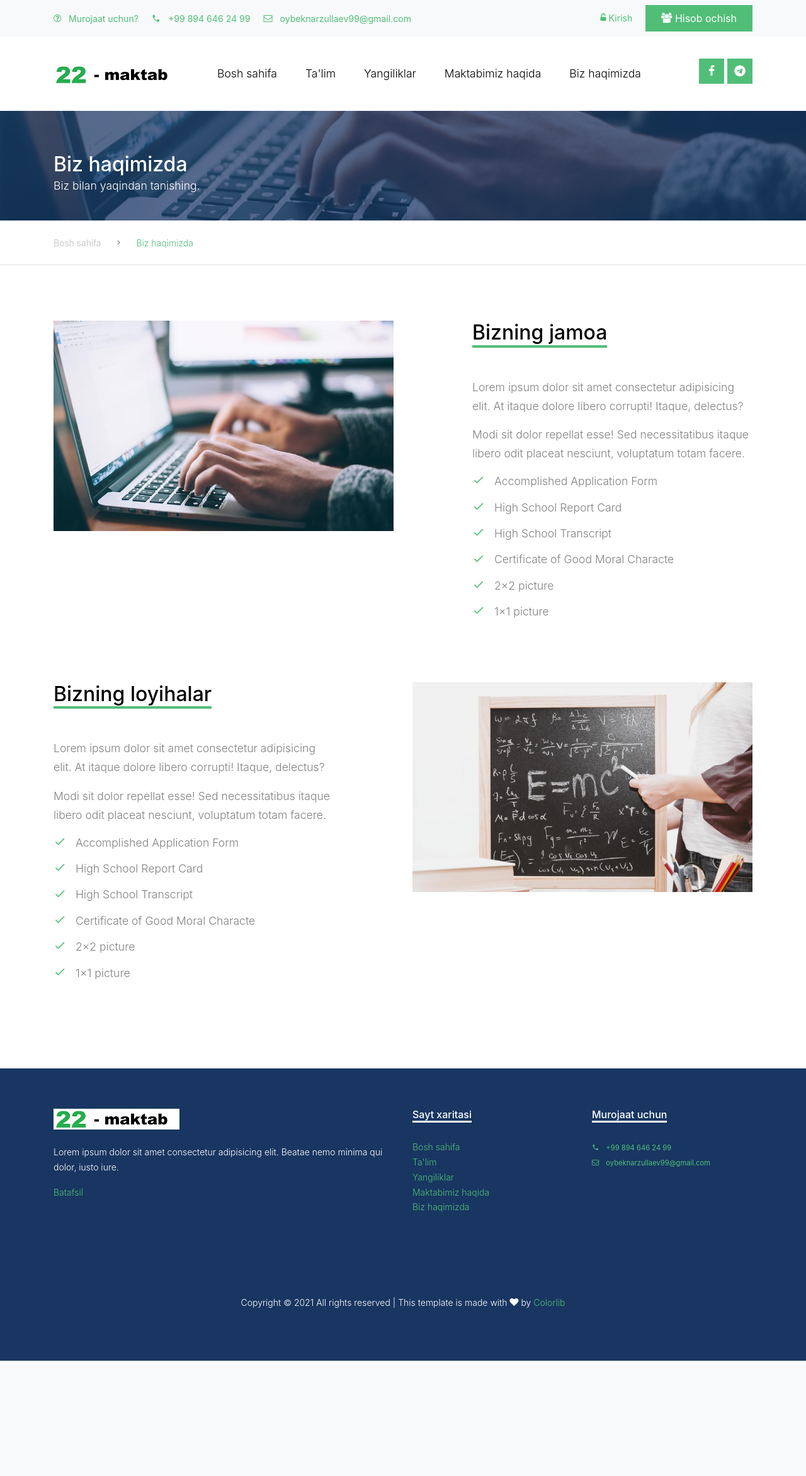
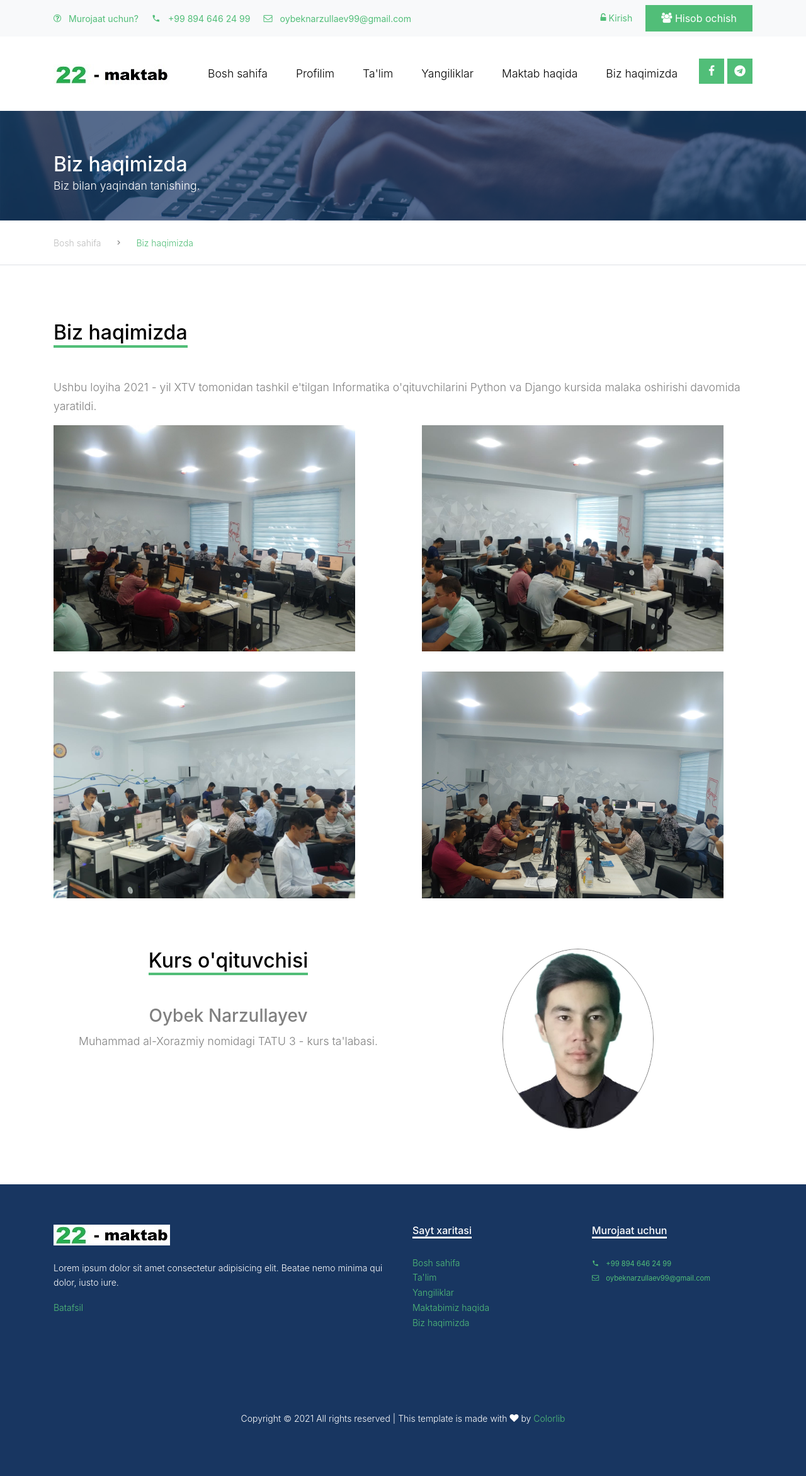
Before and after one commit to RahimovIlhom/kollej, a Django app: page /about-us/ in a window 1280 px wide. Shown: the whole page at 63% size. Before the commit the page ends 2160 px from the top, so only its background shows below. Run offline with Django 3.2, Linux system fonts and the light colour scheme; some libraries are stand-ins or nearby versions; some web fonts are replaced.

Commit message:
about us

```diff
--- a/app_users/templates/app_users/about_us.html
+++ b/app_users/templates/app_users/about_us.html
@@ -24,66 +24,80 @@
 
 <div class="site-section">
   <div class="container">
+    <div class="row justify-content-center">
+      <div class="col-lg-12 align-self-center">
+        <h2 class="section-title-underline mb-5">
+          <span>Biz haqimizda</span>
+        </h2>
+        <p>
+          Ushbu loyiha 2021 - yil XTV tomonidan tashkil e'tilgan Informatika
+          o'qituvchilarini Python va Django kursida malaka oshirishi davomida
+          yaratildi.
+        </p>
+      </div>
       <div class="row mb-5">
-      <div class="col-lg-6 mb-lg-0 mb-4">
+        <div class="col-lg-6 mb-lg-0">
+          <div class="col-lg-11">
             <img
-          src="{% static 'images/course_6.jpg' %}"
+              src="{% static 'images/team1.jpg' %}"
               alt="Image"
               class="img-fluid"
+              style="margin-bottom: 2rem"
             />
           </div>
-      <div class="col-lg-5 ml-auto align-self-center">
-        <h2 class="section-title-underline mb-5">
-          <span>Bizning jamoa</span>
-        </h2>
-        <p>
-          Lorem ipsum dolor sit amet consectetur adipisicing elit. At itaque
-          dolore libero corrupti! Itaque, delectus?
-        </p>
-        <p>
-          Modi sit dolor repellat esse! Sed necessitatibus itaque libero odit
-          placeat nesciunt, voluptatum totam facere.
-        </p>
-
-        <ol class="ul-check primary list-unstyled">
-          <li>Accomplished Application Form</li>
-          <li>High School Report Card</li>
-          <li>High School Transcript</li>
-          <li>Certificate of Good Moral Characte</li>
-          <li>2×2 picture</li>
-          <li>1×1 picture</li>
-        </ol>
+        </div>
+        <div class="col-lg-6 mb-lg-0">
+          <div class="col-lg-11">
+            <img
+              src="{% static 'images/team2.jpg' %}"
+              alt="Image"
+              class="img-fluid"
+              style="margin-bottom: 2rem"
+            />
+          </div>
+        </div>
+        <div class="col-lg-6 mb-lg-0">
+          <div class="col-lg-11">
+            <img
+              src="{% static 'images/team3.jpg' %}"
+              alt="Image"
+              class="img-fluid"
+              style="margin-bottom: 2rem"
+            />
+          </div>
+        </div>
+        <div class="col-lg-6 mb-lg-0">
+          <div class="col-lg-11">
+            <img
+              src="{% static 'images/team4.jpg' %}"
+              alt="Image"
+              class="img-fluid"
+              style="margin-bottom: 2rem"
+            />
+          </div>
         </div>
       </div>
 
-    <div class="row">
-      <div class="col-lg-6 order-1 order-lg-2 mb-4 mb-lg-0">
+      <div class="row container text-center" style="">
+        <div class="col-lg-6">
+          <h2 class="section-title-underline mb-5">
+            <span>Kurs o'qituvchisi</span>
+          </h2>
+          <h3>Oybek Narzullayev</h3>
+          <p>Muhammad al-Xorazmiy nomidagi TATU 3 - kurs ta'labasi.</p>
+        </div>
+        <div class="col-lg-6">
           <img
-          src="{% static 'images/course_3.jpg' %}"
+            src="{% static 'images/oybek.png' %}"
             alt="Image"
-          class="img-fluid"
+            style="
+              width: 15rem;
+              height: auto;
+              border: solid 1px;
+              border-radius: 50%;
+            "
           />
         </div>
-      <div class="col-lg-5 mr-auto align-self-center order-2 order-lg-1">
-        <h2 class="section-title-underline mb-5">
-          <span>Bizning loyihalar</span>
-        </h2>
-        <p>
-          Lorem ipsum dolor sit amet consectetur adipisicing elit. At itaque
-          dolore libero corrupti! Itaque, delectus?
-        </p>
-        <p>
-          Modi sit dolor repellat esse! Sed necessitatibus itaque libero odit
-          placeat nesciunt, voluptatum totam facere.
-        </p>
-        <ol class="ul-check primary list-unstyled">
-          <li>Accomplished Application Form</li>
-          <li>High School Report Card</li>
-          <li>High School Transcript</li>
-          <li>Certificate of Good Moral Characte</li>
-          <li>2×2 picture</li>
-          <li>1×1 picture</li>
-        </ol>
       </div>
     </div>
   </div>
--- a/app_users/templates/app_users/change_password.html
+++ b/app_users/templates/app_users/change_password.html
@@ -20,7 +20,7 @@
     <span class="mx-3 icon-keyboard_arrow_right"></span>
     <a href="{% url 'profile' %}">Profilim</a>
     <span class="mx-3 icon-keyboard_arrow_right"></span>
-    <span class="current">Profilni o'zgartirish</span>
+    <span class="current">Parolni o'zgartirish</span>
   </div>
 </div>
 
--- a/app_users/templates/app_users/edit_profile.html
+++ b/app_users/templates/app_users/edit_profile.html
@@ -31,6 +31,8 @@
         {% if not user.is_authenticated %}
         <h1 align="center">Tizimga kirmagansiz!</h1>
 
+        {% elif %} {% if user.is_superuser %}
+        <h1 align="center">Bu sahifa admin uchun emas!</h1>
         {% else %} {% for message in messages %}
 
         <h4
--- a/curriculum/templates/curriculum/subject_list_view.html
+++ b/curriculum/templates/curriculum/subject_list_view.html
@@ -58,7 +58,7 @@
               {% if subject.image %}
 
               <img src="{{subject.image.url|default_if_none:'#'}}" alt="Image" class="img-fluid"
-                style="height: 15rem; background-size: cover; object-fit: cover;">
+                style="height: 15rem; width:100%; object-fit: cover;">
 
 
               {% else %}
--- a/static/css/my.css
+++ b/static/css/my.css
@@ -16,13 +16,13 @@
   top: 25%;
   width: 100%;
   text-align: center;
-  margin-top: 30px;
+  margin-top: 10px;
 }
 
 .overlay1 a {
   padding: 8px;
   text-decoration: none;
-  font-size: 36px;
+  font-size: 1.5rem;
   color: black;
   display: block;
   transition: 0.3s;
@@ -37,15 +37,15 @@
   position: absolute;
   top: 20px;
   right: 45px;
-  font-size: 60px;
+  font-size: 2rem;
 }
 
 @media screen and (max-height: 450px) {
   .overlay1 a {
-    font-size: 20px;
+    font-size: 1.5rem;
   }
   .overlay1 .closebtn1 {
-    font-size: 40px;
+    font-size: 2rem;
     top: 15px;
     right: 35px;
   }
--- a/templates/base.html
+++ b/templates/base.html
@@ -87,13 +87,16 @@
                   <a href="{% url 'index' %}" class="nav-link text-left">Bosh sahifa</a>
                 </li>
                 <li>
+                  <a href="{% url 'profile' %}" class="nav-link text-left">Profilim</a>
+                </li>
+                <li>
                   <a href="{% url 'curriculum:standard_list' %}" class="nav-link text-left">Ta'lim</a>
                 </li>
                 <li>
                   <a href="{% url 'news' %}" class="nav-link text-left">Yangiliklar</a>
                 </li>
                 <li>
-                  <a href="{% url 'about_school' %}" class="nav-link text-left">Maktabimiz haqida</a>
+                  <a href="{% url 'about_school' %}" class="nav-link text-left">Maktab haqida</a>
                 </li>
                 <li>
                   <a href="{% url 'about_us' %}" class="nav-link text-left">Biz haqimizda</a>
@@ -122,6 +125,7 @@
           <a href="javascript:void(0)" class="closebtn1" onclick="closeNav1()" >&times;</a>
           <div class="overlay-content1">
             <a href="{% url 'index' %}" >Bosh sahifa</a>
+            <a href="{% url 'profile' %}" >Profilim</a>
               <a href="{% url 'curriculum:standard_list' %}" >Ta'lim</a>
               <a href="{% url 'news' %}" >Yangiliklar</a>
               <a href="{% url 'about_school' %}" >Maktabimiz haqida</a>
@@ -150,7 +154,7 @@
           <div class="col-lg-3">
             <h3 class="footer-heading"><span>Sayt xaritasi</span></h3>
             <ul class="list-unstyled">
-              <li><a href="#">Bosh sahifa</a></li>
+              <li><a href="{% url 'index' %}">Bosh sahifa</a></li>
               <li>
                 <a href="{% url 'curriculum:standard_list' %}">Ta'lim</a>
               </li>
```
Also changed, not shown: app_users/templates/app_users/index.html (+7 -6 lines), app_users/templates/app_users/news.html (+3 -6 lines), app_users/templates/app_users/profile.html (+16 -4 lines), curriculum/templates/curriculum/lesson_detail_view.html (+32 -1 lines), db.sqlite3, media/Images/1-blog-pavla-aksenova-luchshie-oteli-mira-oaje-burj-al-arab-foto-wellington777---_ljuYpiq.jpg (added), media/Images/News/2.jpg (added), static/Images/logo4.jpg, static/Images/nOybek icon.jpg (deleted), static/Images/oybek.png (added), static/Images/team1.jpg (added), static/Images/team2.jpg (added), static/Images/team3.jpg (added), static/Images/team4.jpg (added). Lines whose indentation alone changed are shown as unchanged.
